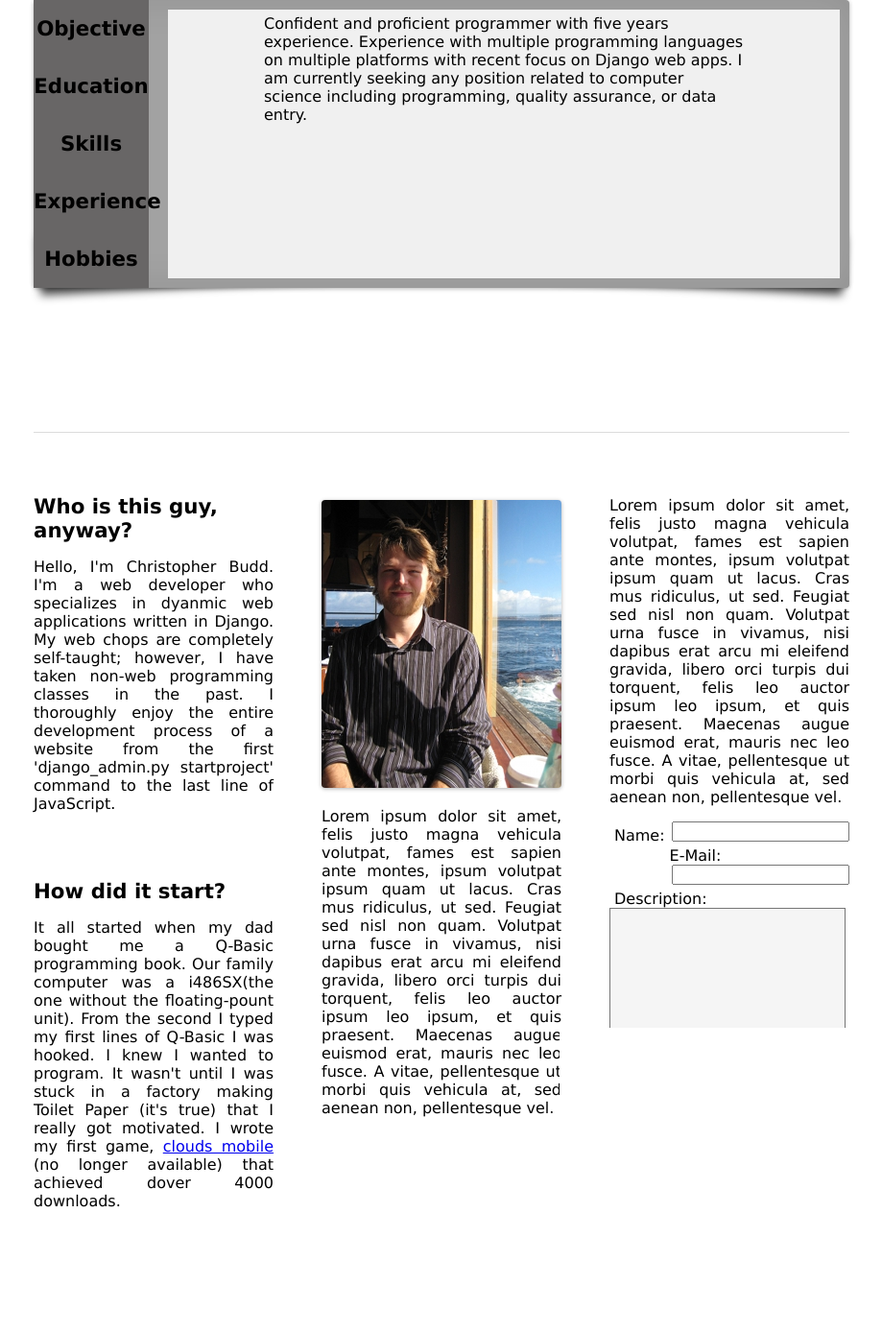
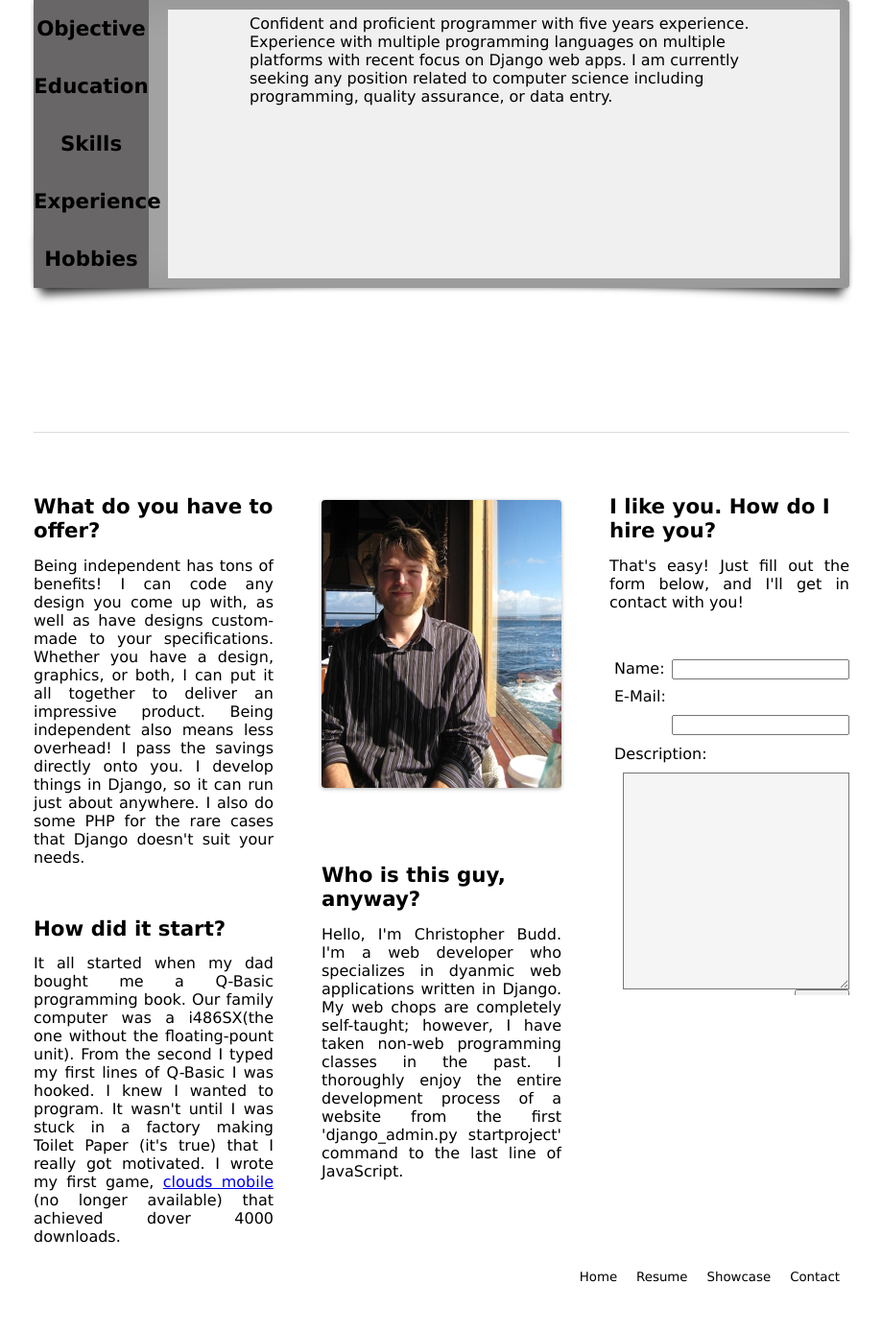
Before and after one commit to Christopotamus/portfolio, a Django app: template templates/resume.html in a window 1280 px wide. Shown: the part 200-1588 px from the top of the page at 96% size, without its empty margins (180-1099 px from the left). Before the commit the page ends 1458 px from the top, so only its background shows below. Run offline with Django 3.2, Linux system fonts and the light colour scheme; the template is opened without the code that fills it, so the values that code supplies are empty; some libraries are stand-ins or nearby versions.

Commit message:
More formatting and fleshing out of footer. Styled the contact form a bit better.

```diff
--- a/static/styles/main.css
+++ b/static/styles/main.css
@@ -89,12 +89,11 @@ html, body{
 }
 .arrow-down{
    width: 26px;
-   height: 13px;
+   height: 12px;
    margin-left:auto;
    margin-right:auto;
    margin-top:0;
    background-image:url('../images/arrow.png');
-
 }
 .drop-shadow{
    position:relative;
@@ -169,26 +168,38 @@ html, body{
 }
 #footer-portrait{
    width:250px;
+   margin-bottom:60px;
    /*height:300px;*/
 }
 .footer-header{
    font-size:16pt;
    text-align:left;
 }
+.footer-body{
+   margin:0;
+   padding:0;
+}
 #contact-form{
    position:relative;
+   margin-top:50px;
    width:250px;
    height:350px;
    overflow:auto;
 }
 label{
-   margin-top:5px;
+   display:inline-block;
+   margin-bottom:10px;
    margin-left:5px;
-   float:left;
 }
 input{
+   display:block;
    float:right;
+   margin-bottom:10px;
 }
 textarea{
+   display:block;
+   width:230px;
+   height:220px;
+   float:right;
    background-color:rgb(245,245,245);
 }
--- a/static/styles/resume.css
+++ b/static/styles/resume.css
@@ -49,7 +49,7 @@
     text-shadow:black 0.1em 0.1em 0.2em;
 }
 .resume-section-body{
-    width:500px;
+    width:530px;
     height:300px;
     font-size: 12pt;
     /*overflow:hidden;*/
--- a/templates/footer.html
+++ b/templates/footer.html
@@ -1,17 +1,18 @@
 <div id='footer'>
    <div class='justify column-left'>
-      <h1 class='footer-header'>Who is this guy, anyway?</h1>
-      <p>
-         Hello, I'm Christopher Budd. I'm a web developer who specializes in dyanmic web
-         applications written in Django. My web chops are completely self-taught; however,
-         I have taken non-web programming classes in the past. I thoroughly enjoy the entire
-         development process of a website from the first 'django_admin.py startproject'
-         command to the last line of JavaScript.
+      <h1 class='footer-header'>What do you have to offer?</h1>
+      <p class='footer-body'>
+         Being independent has tons of benefits! I can code any design you come up with,
+         as well as have designs custom-made to your specifications. Whether you have
+         a design, graphics, or both, I can put it all together to deliver an impressive
+         product. Being independent also means less overhead! I pass the savings directly
+         onto you. I develop things in Django, so it can run just about anywhere. I also
+         do some PHP for the rare cases that Django doesn't suit your needs.
       </p>
       <br />
       <br />
       <h1 class='footer-header'>How did it start?</h1>
-      <p>
+      <p class='footer-body'>
          It all started when my dad bought me a Q-Basic programming book. Our family computer
          was a i486SX(the one without the floating-pount unit). From the second I typed my
          first lines of Q-Basic I was hooked. I knew I wanted to program. It wasn't until I
@@ -22,22 +23,28 @@
    </div>
    <div class='justify column-center'>
    <img class='lifted drop-shadow'id='footer-portrait' src="{{ STATIC_URL }}images/self.jpg" />
-   <p>
-   Lorem ipsum dolor sit amet, felis justo magna vehicula volutpat, fames est sapien ante montes, ipsum volutpat ipsum quam ut lacus. Cras mus ridiculus, ut sed. Feugiat sed nisl non quam. Volutpat urna fusce in vivamus, nisi dapibus erat arcu mi eleifend gravida, libero orci turpis dui torquent, felis leo auctor ipsum leo ipsum, et quis praesent. Maecenas augue euismod erat, mauris nec leo fusce. A vitae, pellentesque ut morbi quis vehicula at, sed aenean non, pellentesque vel.
-   </p>
+      <h1 class='footer-header'>Who is this guy, anyway?</h1>
+      <p class='footer-body'>
+         Hello, I'm Christopher Budd. I'm a web developer who specializes in dyanmic web
+         applications written in Django. My web chops are completely self-taught; however,
+         I have taken non-web programming classes in the past. I thoroughly enjoy the entire
+         development process of a website from the first 'django_admin.py startproject'
+         command to the last line of JavaScript.
+      </p>
    </div>
    <div class='justify column-right'>
-   <p>
-   Lorem ipsum dolor sit amet, felis justo magna vehicula volutpat, fames est sapien ante montes, ipsum volutpat ipsum quam ut lacus. Cras mus ridiculus, ut sed. Feugiat sed nisl non quam. Volutpat urna fusce in vivamus, nisi dapibus erat arcu mi eleifend gravida, libero orci turpis dui torquent, felis leo auctor ipsum leo ipsum, et quis praesent. Maecenas augue euismod erat, mauris nec leo fusce. A vitae, pellentesque ut morbi quis vehicula at, sed aenean non, pellentesque vel.
-   </p>
+      <h1 class='footer-header'>I like you. How do I hire you?</h1>
+      <p class='footer-body'>
+         That's easy! Just fill out the form below, and I'll get in contact with you!
+      </p>
    <div id='contact-form'>
       <form action='sendEmail()'> {% csrf_token %}
          <label for="name">Name:</label>
-         <input type="text" name="name"><br />
+         <input type="text" name="name" id="name"><br />
          <label for="email">E-Mail:</label>
-         <input type="text" name="email"><br />
+         <input type="text" name="email" id="email"><br />
          <label for="message">Description:</label><br />
-         <textarea name="message" cols=28 rows=15></textarea>
+         <textarea name="message" id="message"></textarea>
          <input type="button" value="Submit" onClick="sendEmail(this.form)">
       </form>
    </div>
```
